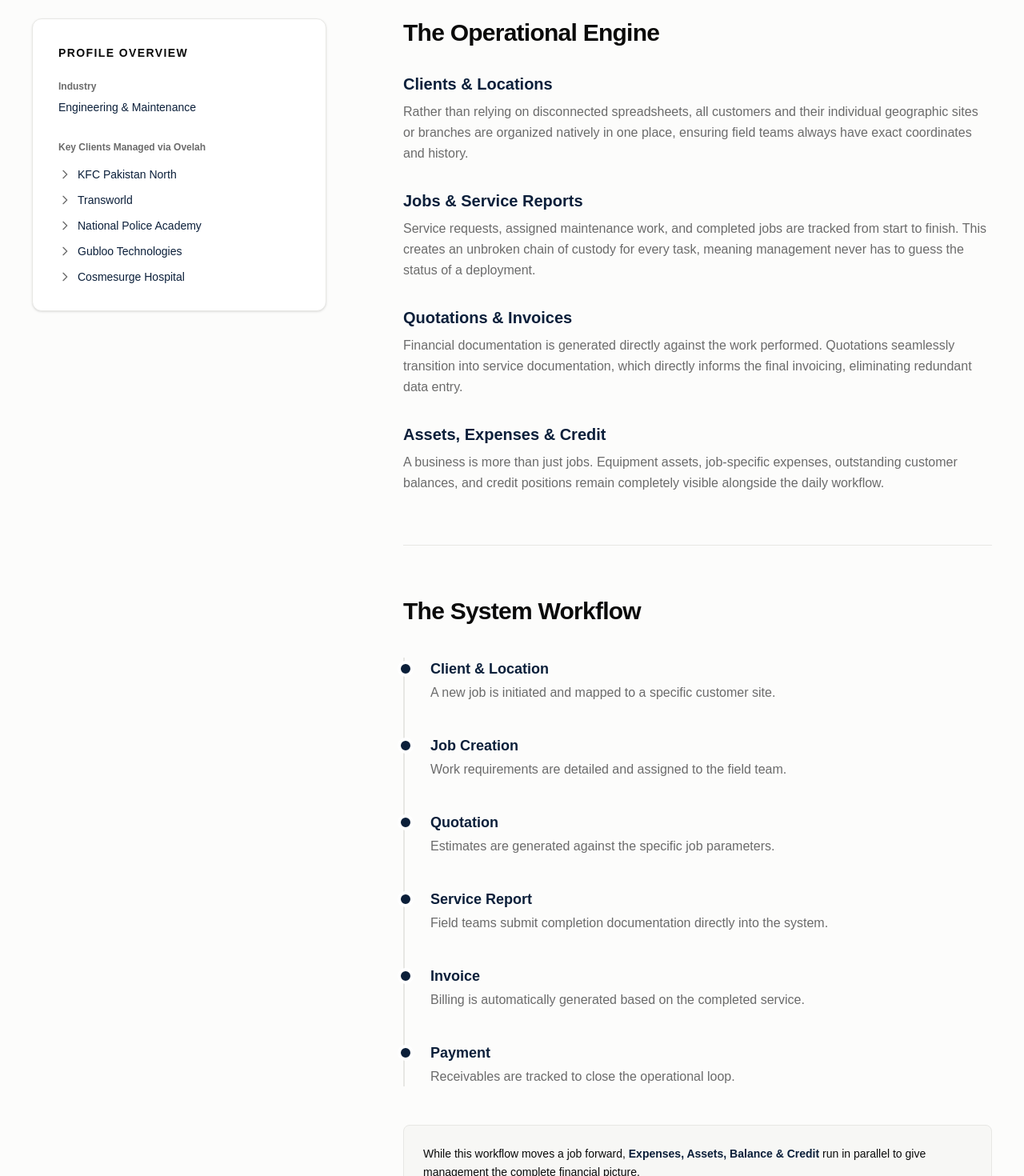
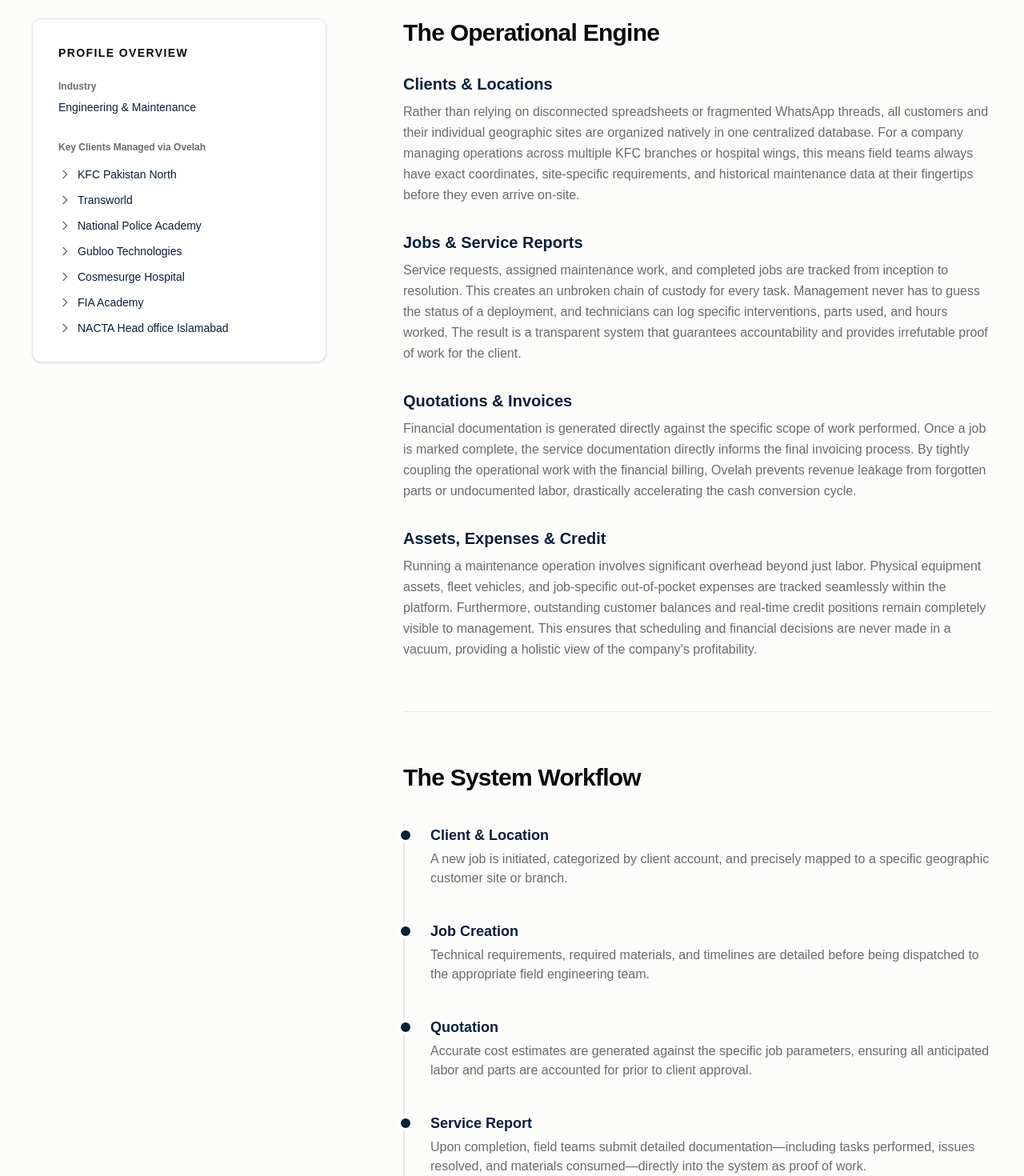
Before and after one commit to anass-nadeem/ovelah-website, a Next.js app: page /clients/infinity-engineering-solutions in a window 1280 px wide. Shown: the part 500-1970 px from the top of the page at 80% size. Built offline with nearby package versions, Linux system fonts and the light colour scheme.

Commit message:
infinity case study page redesign

```diff
--- a/app/clients/infinity-engineering-solutions/page.tsx
+++ b/app/clients/infinity-engineering-solutions/page.tsx
@@ -8,16 +8,36 @@ export default function InfinityCaseStudy() {
     "Transworld",
     "National Police Academy",
     "Gubloo Technologies",
-    "Cosmesurge Hospital"
+    "Cosmesurge Hospital",
+    "FIA Academy",
+    "NACTA Head office Islamabad"
   ];
 
   const workflowSteps = [
-    { title: "Client & Location", desc: "A new job is initiated and mapped to a specific customer site." },
-    { title: "Job Creation", desc: "Work requirements are detailed and assigned to the field team." },
-    { title: "Quotation", desc: "Estimates are generated against the specific job parameters." },
-    { title: "Service Report", desc: "Field teams submit completion documentation directly into the system." },
-    { title: "Invoice", desc: "Billing is automatically generated based on the completed service." },
-    { title: "Payment", desc: "Receivables are tracked to close the operational loop." }
+    {
+      title: "Client & Location",
+      desc: "A new job is initiated, categorized by client account, and precisely mapped to a specific geographic customer site or branch."
+    },
+    {
+      title: "Job Creation",
+      desc: "Technical requirements, required materials, and timelines are detailed before being dispatched to the appropriate field engineering team."
+    },
+    {
+      title: "Quotation",
+      desc: "Accurate cost estimates are generated against the specific job parameters, ensuring all anticipated labor and parts are accounted for prior to client approval."
+    },
+    {
+      title: "Service Report",
+      desc: "Upon completion, field teams submit detailed documentation—including tasks performed, issues resolved, and materials consumed—directly into the system as proof of work."
+    },
+    {
+      title: "Invoice",
+      desc: "Billing is rapidly generated based on the approved quotation and the verified service report, eliminating manual data entry errors."
+    },
+    {
+      title: "Payment",
+      desc: "Receivables are tracked, and customer balances are automatically updated to close the operational loop and secure cash flow."
+    }
   ];
 
   return (
@@ -81,22 +101,22 @@ export default function InfinityCaseStudy() {
                 <div className="mb-12 flex flex-col gap-8">
                   <div>
                     <h3 className="mb-2 text-xl font-semibold text-[#0b1f3a]">Clients & Locations</h3>
-                    <p className="text-base leading-relaxed">Rather than relying on disconnected spreadsheets, all customers and their individual geographic sites or branches are organized natively in one place, ensuring field teams always have exact coordinates and history.</p>
+                    <p className="text-base leading-relaxed">Rather than relying on disconnected spreadsheets or fragmented WhatsApp threads, all customers and their individual geographic sites are organized natively in one centralized database. For a company managing operations across multiple KFC branches or hospital wings, this means field teams always have exact coordinates, site-specific requirements, and historical maintenance data at their fingertips before they even arrive on-site.</p>
                   </div>
 
                   <div>
                     <h3 className="mb-2 text-xl font-semibold text-[#0b1f3a]">Jobs & Service Reports</h3>
-                    <p className="text-base leading-relaxed">Service requests, assigned maintenance work, and completed jobs are tracked from start to finish. This creates an unbroken chain of custody for every task, meaning management never has to guess the status of a deployment.</p>
+                    <p className="text-base leading-relaxed">Service requests, assigned maintenance work, and completed jobs are tracked from inception to resolution. This creates an unbroken chain of custody for every task. Management never has to guess the status of a deployment, and technicians can log specific interventions, parts used, and hours worked. The result is a transparent system that guarantees accountability and provides irrefutable proof of work for the client.</p>
                   </div>
 
                   <div>
                     <h3 className="mb-2 text-xl font-semibold text-[#0b1f3a]">Quotations & Invoices</h3>
-                    <p className="text-base leading-relaxed">Financial documentation is generated directly against the work performed. Quotations seamlessly transition into service documentation, which directly informs the final invoicing, eliminating redundant data entry.</p>
+                    <p className="text-base leading-relaxed">Financial documentation is generated directly against the specific scope of work performed. Once a job is marked complete, the service documentation directly informs the final invoicing process. By tightly coupling the operational work with the financial billing, Ovelah prevents revenue leakage from forgotten parts or undocumented labor, drastically accelerating the cash conversion cycle.</p>
                   </div>
 
                   <div>
                     <h3 className="mb-2 text-xl font-semibold text-[#0b1f3a]">Assets, Expenses & Credit</h3>
-                    <p className="text-base leading-relaxed">A business is more than just jobs. Equipment assets, job-specific expenses, outstanding customer balances, and credit positions remain completely visible alongside the daily workflow.</p>
+                    <p className="text-base leading-relaxed">Running a maintenance operation involves significant overhead beyond just labor. Physical equipment assets, fleet vehicles, and job-specific out-of-pocket expenses are tracked seamlessly within the platform. Furthermore, outstanding customer balances and real-time credit positions remain completely visible to management. This ensures that scheduling and financial decisions are never made in a vacuum, providing a holistic view of the company's profitability.</p>
                   </div>
                 </div>
 
@@ -118,9 +138,9 @@ export default function InfinityCaseStudy() {
                     ))}
                   </div>
 
-                  <div className="mt-12 rounded-lg bg-[#f7f7f5] p-6 border border-[#e7e7e4]">
+                  <div className="mt-12 rounded-lg border border-[#e7e7e4] bg-[#f7f7f5] p-6">
                     <p className="text-sm font-medium leading-relaxed text-[#0a0a0a]">
-                      While this workflow moves a job forward, <span className="font-bold text-[#0b1f3a]">Expenses, Assets, Balance & Credit</span> run in parallel to give management the complete financial picture.
+                      While this workflow moves a job forward, <span className="font-bold text-[#0b1f3a]">Expenses, Assets, Balance & Credit</span> run in parallel to give management the complete financial picture around every deployment.
                     </p>
                   </div>
                 </div>
```
